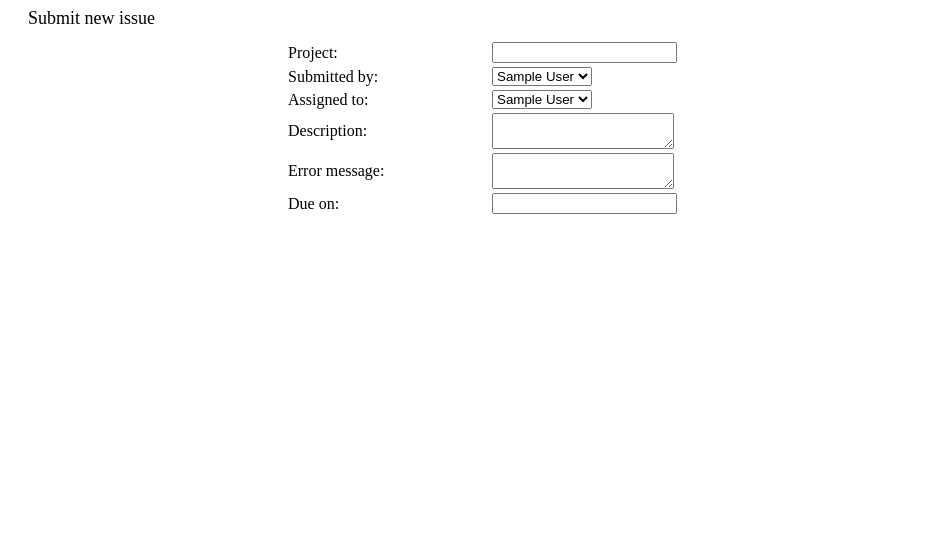
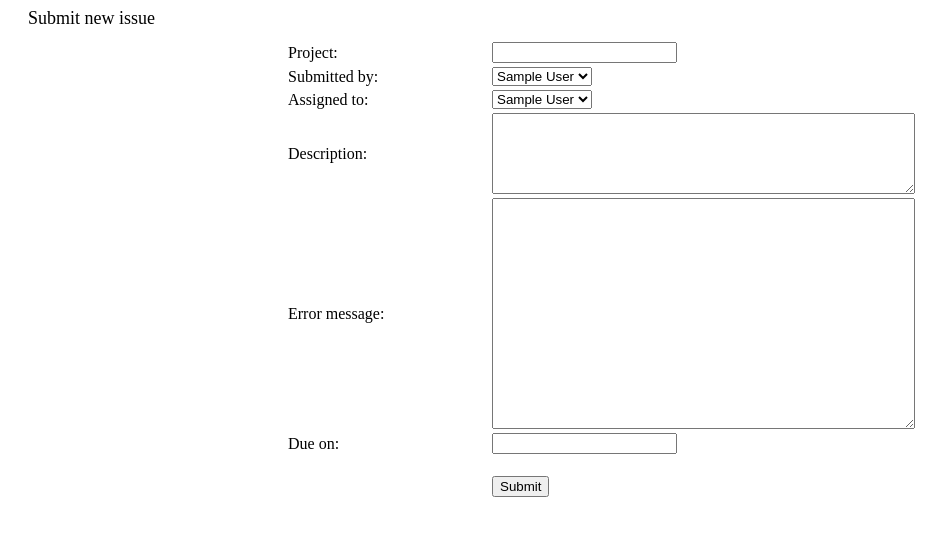
Before and after one commit to manweb/lheppc83web, a PHP site: page /issuetracker/NewIssue.php in a window 1280 px wide. Shown: the top 536 px of the page, without its empty margins (0-949 px from the left). Run offline with PHP 8.4, Linux system fonts and the light colour scheme; tables that the repository leaves empty or names only in its code hold one stand-in row (values such as "Sample post").

Commit message:
Updated NewIssue.php

```diff
--- a/issuetracker/NewIssue.php
+++ b/issuetracker/NewIssue.php
@@ -5,7 +5,7 @@
     mysql_select_db("exo");
 ?>
 
-<p style="margin-left: 20; margin-top: 5; margin-bottom: 10;"><font size="4">Submit new issue</font></p>
+<p align="left" style="margin-left: 20; margin-top: 5; margin-bottom: 10;"><font size="4">Submit new issue</font></p>
 
 <form action="issuetracker/enter_issue.php" class="fileform" method="post" enctype="multipart/form-data">
 
@@ -43,12 +43,12 @@
 
 <tr>
 <td style="margin-top: 5; margin-bottom: 5; margin-right: 5;" width="200">Description:</td>
-<td style="margin-top: 5; margin-bottom: 5;" width="500"><textarea name="Description"></textarea></td>
+<td style="margin-top: 5; margin-bottom: 5;" width="500"><textarea name="Description" rows="5" cols="50"></textarea></td>
 </tr>
 
 <tr>
 <td style="margin-top: 5; margin-bottom: 5; margin-right: 5;" width="200">Error message:</td>
-<td style="margin-top: 5; margin-bottom: 5;" width="500"><textarea name="Message"></textarea></td>
+<td style="margin-top: 5; margin-bottom: 5;" width="500"><textarea name="Message" rows="15" cols="50"></textarea></td>
 </tr>
 
 <tr>
@@ -56,6 +56,13 @@
 <td style="margin-top: 5; margin-bottom: 5;" width="500"><input type="text" name="DueOn"></td>
 </tr>
 
+<tr>
+<td style="margin-top: 5; margin-bottom: 5; margin-right: 5;" width="200"></td>
+<td style="margin-top: 5; margin-bottom: 5;" width="500"><br><input type="submit" value="Submit"></td>
+</tr>
+
 </table>
 
 </form>
+
+<br>
```
